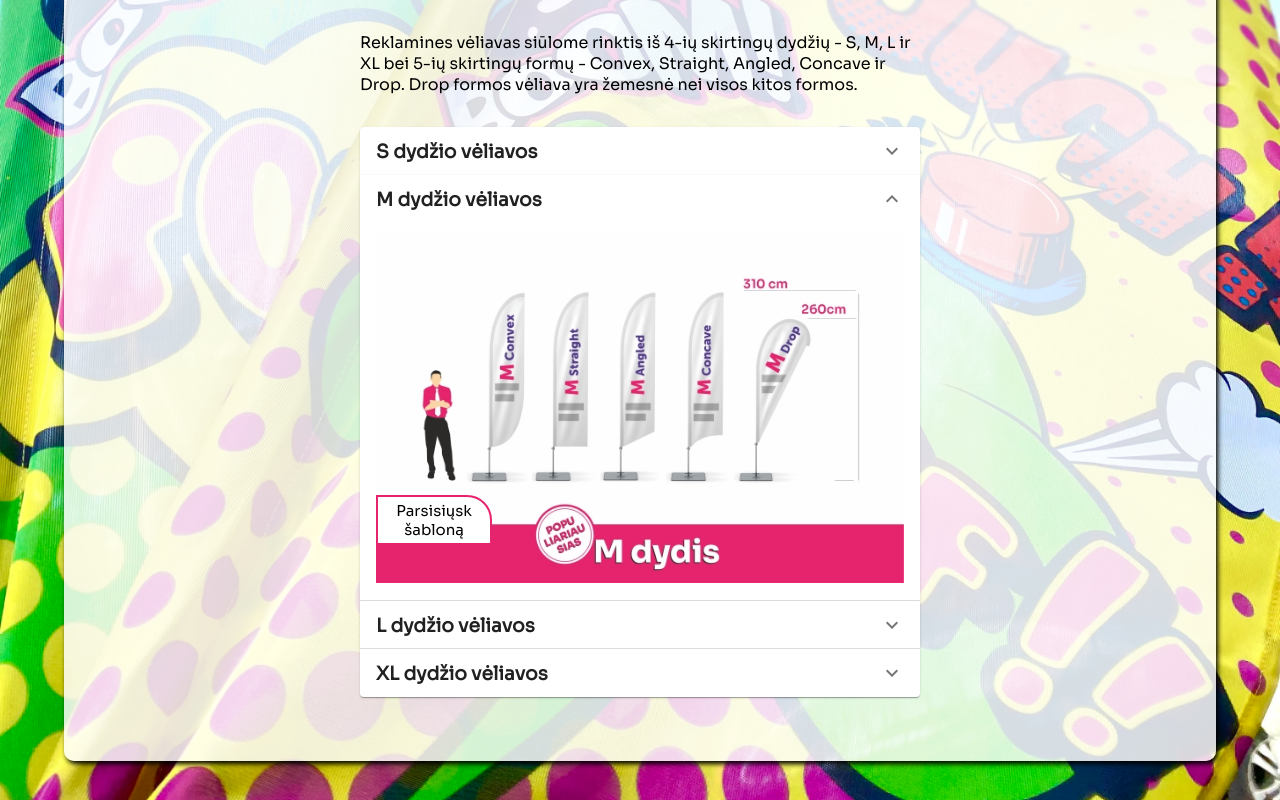
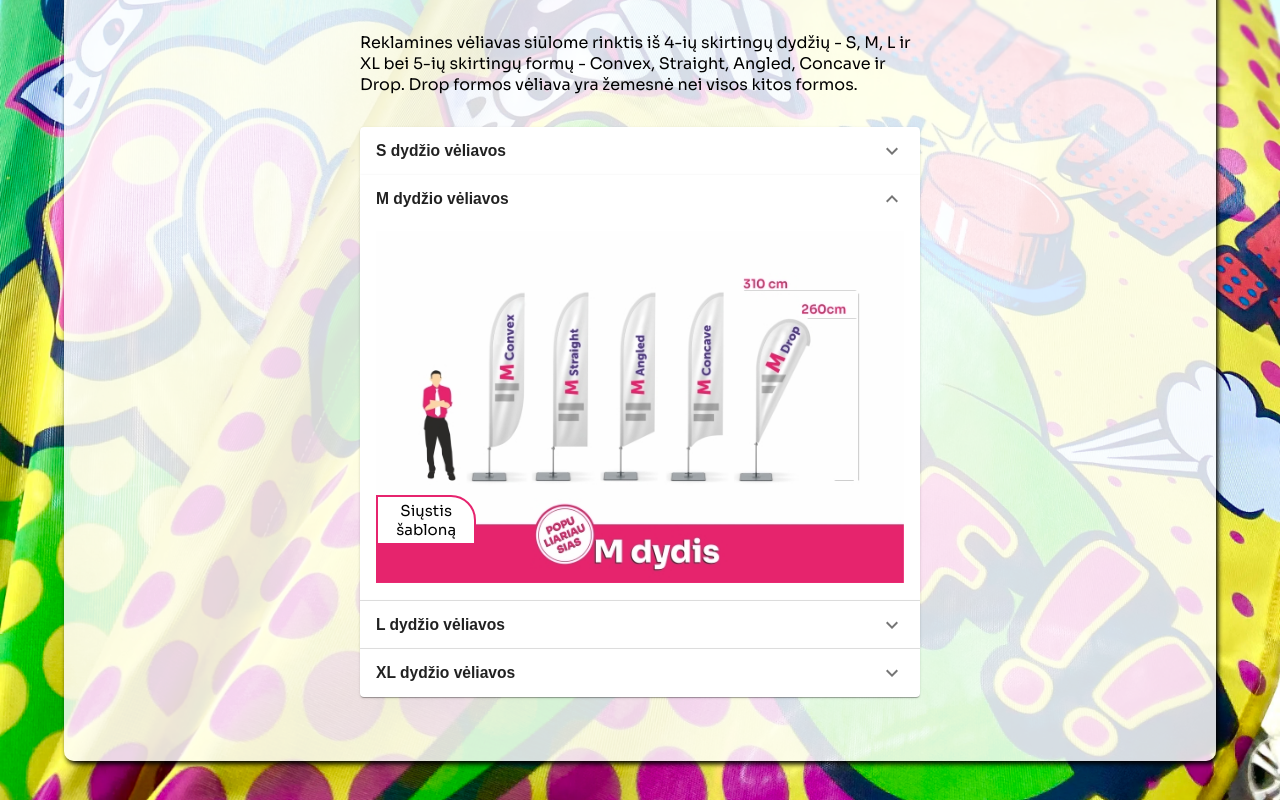
Before and after one commit to gelezhinis/reklamines-veliavos, a React (Create React App) app: page / in a window 1280 px wide. Shown: the part 900-1700 px from the top of the page. Built offline with nearby package versions, Linux system fonts and the light colour scheme; no server answers.

Commit message:
fixed some issues

```diff
--- a/src/App.js
+++ b/src/App.js
@@ -1,5 +1,5 @@
 import React, {useContext} from 'react';
-import {Switch, Route} from 'react-router-dom';
+import {Routes, Route} from 'react-router-dom';
 
 import { Context } from './store/context';
 
@@ -20,14 +20,14 @@
   return (
     <>
     {ctx.isMobileDevice ? <MobileNavBar /> : <NavBar />}
-    <Switch>
-      <Route path="/" exact  component={HomePage} />
-      <Route path="/uzsakymai" component={OrderPage} />
-      <Route path="/kainos" component={PricePage} />
-      <Route path="/kontaktai" component={ContactPage} />
-      <Route path="/galerija" component={GalleryPage} />
-      <Route component={NotFoundPage} />
-    </Switch>
+    <Routes>
+      <Route path="/" exact  element={<HomePage />} />
+      <Route path="/uzsakymai" element={<OrderPage />} />
+      <Route path="/kainos" element={<PricePage />} />
+      <Route path="/kontaktai" element={<ContactPage />} />
+      <Route path="/galerija" element={<GalleryPage />} />
+      <Route element={<NotFoundPage />} />
+    </Routes>
     <Footer />
     </>
   );
--- a/src/components/ContactForm.jsx
+++ b/src/components/ContactForm.jsx
@@ -13,6 +13,7 @@
   const [subject, setSubject] = useState('');
   const [email, setEmail] = useState('');
   const [message, setMessage] = useState('');
+
 
   const handleSubmit = (event) => {
     event.preventDefault();
--- a/src/components/Footer.jsx
+++ b/src/components/Footer.jsx
@@ -17,7 +17,7 @@
       <div className={classes.footer}>
         <div className={classes.footer_item}>
           <div><img src={logo} width={150} alt="logo" /></div>
-          <p>Created by Reactive Solutions</p>
+          <p className={classes.created}>Created by <a href="https://www.reactivesolutions.lt" target="_blank" rel="noreferrer">Reactive Solutions</a></p>
           <p>Copyright &copy; 2023. All Rights Reserved</p>
         </div>
         <div className={classes.footer_item}>
--- a/src/components/Footer.module.css
+++ b/src/components/Footer.module.css
@@ -59,6 +59,10 @@
   gap: 0.6rem;
 }
 
+.footer_item a:hover {
+  color: #ddd;
+}
+
 /* @media screen and (max-width: 922px) {
   .footer_item:nth-child(2) p {
     margin-left: 2.5rem;
--- a/src/components/Price.jsx
+++ b/src/components/Price.jsx
@@ -23,7 +23,7 @@
   const { ref: ref2, inView: secondCardView } = useInView();
   const { ref: ref3, inView: thirdCardView } = useInView();
   const { ref: ref4, inView: fourthCardView } = useInView();
-  const { ref: ref5, inView: foundCardView } = useInView();
+  // const { ref: ref5, inView: foundCardView } = useInView();
 
   const modalHandler = () => {
     setModal(true);
@@ -107,12 +107,13 @@
           </div>
           <div className={classes.found_container}>
             <img
-              ref={ref5}
+              // ref={ref5}
               src={priceFoundation}
               alt="foundation_card"
-              className={`${classes.img_card} ${
-                foundCardView ? classes.animate_card_grow : ''
-              }`}
+              // className={`${classes.img_card} ${
+              //   foundCardView ? classes.animate_card_grow : ''
+              // }`}
+              className={classes.img_card}
             />
           </div>
         </div>
--- a/src/components/UI/MuiAccordion.jsx
+++ b/src/components/UI/MuiAccordion.jsx
@@ -21,7 +21,7 @@
   const { ref: ref2, inView: secondCardView } = useInView();
   const { ref: ref3, inView: thirdCardView } = useInView();
   const { ref: ref4, inView: fourthCardView } = useInView();
-  const { ref: ref5, inView: foundCardView } = useInView();
+  // const { ref: ref5, inView: foundCardView } = useInView();
 
   const handleChange = (isExpanded, panel) => {
     setExpanded(isExpanded ? panel : false);
@@ -74,7 +74,7 @@
                   href={exampleFileS}
                   download
                 >
-                  Parsisiųsk šabloną
+                  Siųstis šabloną
                 </a>
               </div>
             </AccordionDetails>
@@ -108,7 +108,7 @@
                   href={exampleFileM}
                   download
                 >
-                  Parsisiųsk šabloną
+                  Siųstis šabloną
                 </a>
               </div>
             </AccordionDetails>
@@ -140,7 +140,7 @@
                   thirdCardView ? classes.animate_btn : ''
                 }`}
                 href={exampleFileL} download>
-                  Parsisiųsk šabloną
+                  Siųstis šabloną
                 </a>
               </div>
             </AccordionDetails>
@@ -174,7 +174,7 @@
                   href={exampleFileXL}
                   download
                 >
-                  Parsisiųsk šabloną
+                  Siųstis šabloną
                 </a>
               </div>
             </AccordionDetails>
@@ -192,10 +192,11 @@
           <img
             src={found}
             alt="foundation"
-            ref={ref5}
-            className={`${classes.img_card} ${
-              foundCardView ? classes.animate_found_card : ''
-            }`}
+            // ref={ref5}
+            // className={`${classes.img_card} ${
+            //   foundCardView ? classes.animate_found_card : ''
+            // }`}
+            className={classes.img_card}
           />
         </div>
       </Card>
--- a/src/components/UI/MuiAccordion.module.css
+++ b/src/components/UI/MuiAccordion.module.css
@@ -43,7 +43,7 @@
   border: 2px solid var(--secondary);
   border-radius: 0 25px 0 0;
   background-color: #fff;
-  width: 22%;
+  width: 19%;
   padding: 4px;
 }
 
@@ -57,7 +57,7 @@
   border: 2px solid var(--secondary);
   border-radius: 0 25px 0 0;
   background-color: #fff;
-  width: 22%;
+  width: 19%;
   padding: 4px;
   animation-duration: 2s;
   animation-name: slide;
```
Also changed, not shown: package.json (+23 -23 lines), 1 other file (tests, documents, lock files or other folders).
